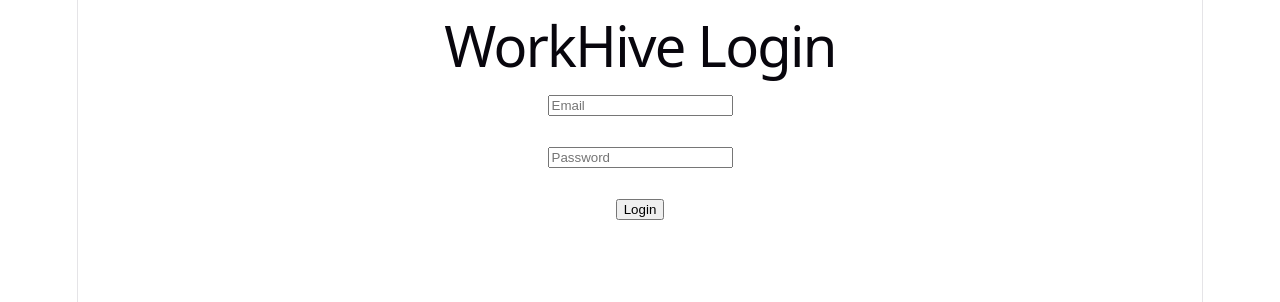
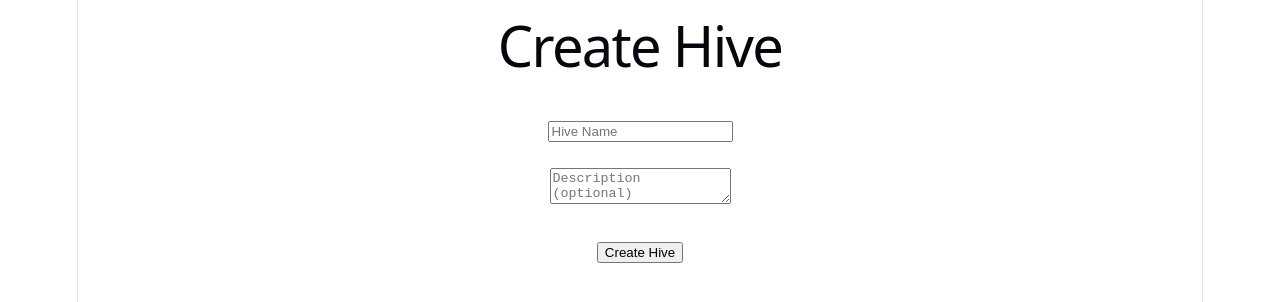
Before and after one commit to Ganesh-Macherla/WorkHive, a React app in the folder frontend/: page /hive in a window 1280 px wide. Before the commit this address led to /. Shown: the top 302 px of the page. Built offline with nearby package versions, Linux system fonts and the light colour scheme; the HTML template or start-up script is replaced by a standard one.

Commit message:
implement hive creation workflow

```diff
--- a/frontend/src/pages/Hive.jsx
+++ b/frontend/src/pages/Hive.jsx
@@ -1,26 +1,63 @@
-import { useEffect } from "react";
+import { useState } from "react";
 import { useNavigate } from "react-router-dom";
+import api from "../services/api";
 
 function Hive() {
-
   const navigate = useNavigate();
 
-  useEffect(() => {
+  const [name, setName] = useState("");
+  const [description, setDescription] = useState("");
 
+  const handleCreateHive = async () => {
+  try {
     const token = localStorage.getItem("token");
 
-    console.log("TOKEN =", token);
+    const response = await api.post(
+      "/hives",
+      {
+        name,
+      },
+      {
+        headers: {
+          Authorization: `Bearer ${token}`,
+        },
+      }
+    );
 
-    if (!token) {
-      console.log("NO TOKEN FOUND");
-      navigate("/");
-    }
-
-  }, []);
+    console.log(response.data);
+  } catch (error) {
+    console.log(error.response);
+  }
+};
 
   return (
     <div>
-      <h1>Hive Page</h1>
+      <h1>Create Hive</h1>
+
+      <br />
+
+      <input
+        type="text"
+        placeholder="Hive Name"
+        value={name}
+        onChange={(e) => setName(e.target.value)}
+      />
+
+      <br />
+      <br />
+
+      <textarea
+        placeholder="Description (optional)"
+        value={description}
+        onChange={(e) => setDescription(e.target.value)}
+      />
+
+      <br />
+      <br />
+
+      <button onClick={handleCreateHive}>
+        Create Hive
+      </button>
     </div>
   );
 }
```
Also changed, not shown: 1 other file (tests, documents, lock files or other folders).
